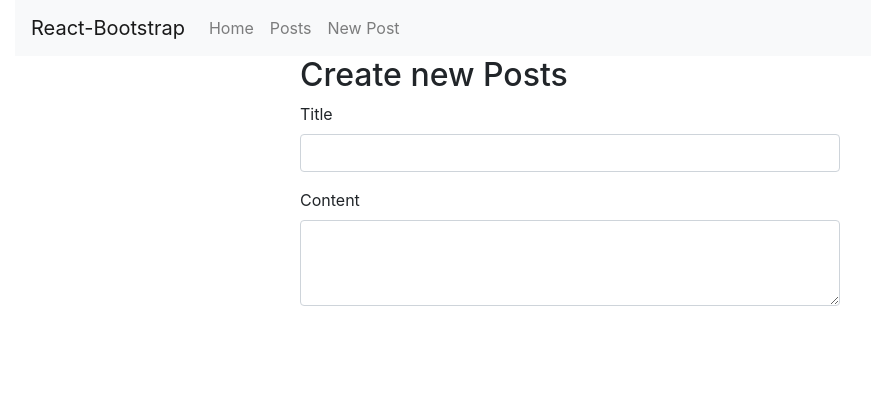
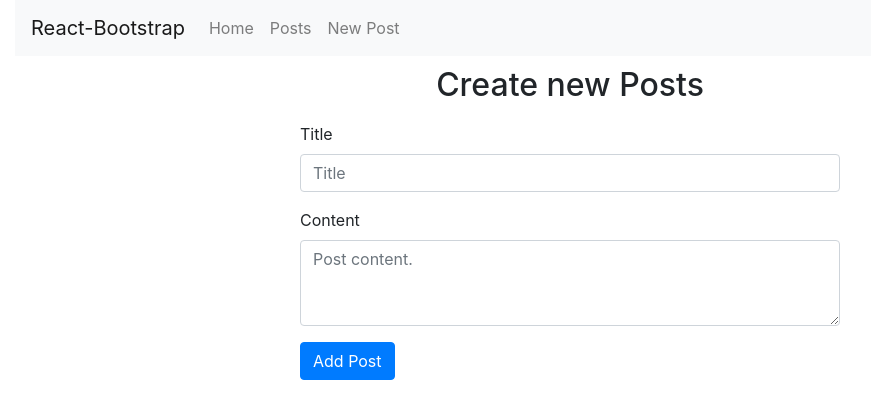
Before and after one commit to marlonfsolis/React_Authentication, a React (Create React App) app: page /posts/new in a window 1280 px wide. Shown: the top 418 px of the page, without its empty margins (70-941 px from the left). Built offline with nearby package versions, Linux system fonts and the light colour scheme.

Commit message:
Posts card list not finish.

```diff
--- a/package.json
+++ b/package.json
@@ -11,6 +11,7 @@
     "react": "^16.12.0",
     "react-bootstrap": "^1.0.0-beta.16",
     "react-dom": "^16.12.0",
+    "react-hook-form": "^4.8.2",
     "react-redux": "^7.1.3",
     "react-router": "^5.1.2",
     "react-router-dom": "^5.1.2",
--- a/src/App.css
+++ b/src/App.css
@@ -2,37 +2,8 @@
   text-align: center;
 }
 
-.App-logo {
-  height: 40vmin;
-  pointer-events: none;
+.page-title {
+  text-align: center;
+  padding-top: 10px;
+  padding-bottom: 10px;
 }
-
-@media (prefers-reduced-motion: no-preference) {
-  .App-logo {
-    animation: App-logo-spin infinite 20s linear;
-  }
-}
-
-.App-header {
-  background-color: #282c34;
-  min-height: 100vh;
-  display: flex;
-  flex-direction: column;
-  align-items: center;
-  justify-content: center;
-  font-size: calc(10px + 2vmin);
-  color: white;
-}
-
-.App-link {
-  color: #61dafb;
-}
-
-@keyframes App-logo-spin {
-  from {
-    transform: rotate(0deg);
-  }
-  to {
-    transform: rotate(360deg);
-  }
-}
--- /dev/null
+++ b/src/components/PostCard/PostCard.component.js
@@ -0,0 +1,16 @@
+import React from "react";
+import { Card, Button } from "react-bootstrap";
+
+export default function PostCard(props) {
+   return (
+      <div>
+         <Card style={{ width: "18rem" }}>
+            <Card.Body>
+               <Card.Title>{props.title}</Card.Title>
+               <Card.Text>{props.content}</Card.Text>
+               <Button variant="primary">Delete</Button>
+            </Card.Body>
+         </Card>
+      </div>
+   );
+}
--- /dev/null
+++ b/src/components/PostDetailForm/PostDetailForm.component.js
@@ -0,0 +1,27 @@
+import React from "react";
+import { useForm } from "react-hook-form";
+import { Form, Button } from "react-bootstrap";
+
+export default function PostDetailForm(props) {
+    const { register, handleSubmit } = useForm();
+
+    const onAddPost = (post) => {
+        props.onAddPost(post);
+    };
+
+   return (
+      <div>
+         <Form onSubmit={handleSubmit(onAddPost)}>
+            <Form.Group>
+               <Form.Label>Title</Form.Label>
+               <Form.Control type="text" placeholder="Title" name="title" ref={register({ require: true })}></Form.Control>
+            </Form.Group>
+            <Form.Group>
+               <Form.Label>Content</Form.Label>
+               <Form.Control as="textarea" rows="3" placeholder="Post content." name="content" ref={register({ require: true })}></Form.Control>
+            </Form.Group>
+            <Button type="submit">Add Post</Button>
+         </Form>
+      </div>
+   );
+}
--- /dev/null
+++ b/src/pages/Posts/PostDetail/PostDetail.page.css
@@ -0,0 +1,5 @@
+/* .page-title {
+    text-align: center;
+    padding-top: 10px;
+    padding-bottom: 10px;
+} */
--- a/src/pages/Posts/PostDetail/PostDetail.page.js
+++ b/src/pages/Posts/PostDetail/PostDetail.page.js
@@ -1,28 +1,37 @@
-import React, { Component } from 'react'
-import { Row, Col, Form } from 'react-bootstrap'
+import React, { Component } from "react";
+import { Row, Col } from "react-bootstrap";
+import "./PostDetail.page.css";
+import PostDetailForm from "../../../components/PostDetailForm/PostDetailForm.component";
+import * as postsService from '../../../services/Posts.service';
 
 export default class PostDetail extends Component {
+    constructor(props) {
+        super(props);
+
+        this.onAddPost = this.onAddPost.bind(this);
+    }
+
+   onAddPost(post) {
+      console.log(post);
+      postsService.savePost(post).then(res => {
+          console.log('saved post');
+      });
+   }
+
    render() {
       return (
          <div>
             <Row>
                <Col md={3}></Col>
                <Col md={6}>
+                  <div className="page-title">
                      <h2>Create new Posts</h2>
-                        <Form>
-                            <Form.Group>
-                                <Form.Label>Title</Form.Label>
-                                <Form.Control type="text"></Form.Control>
-                            </Form.Group>
-                            <Form.Group>
-                                <Form.Label>Content</Form.Label>
-                                <Form.Control as="textarea" rows="3"></Form.Control>
-                            </Form.Group>
-                        </Form>
+                  </div>
+                  <PostDetailForm onAddPost={this.onAddPost}></PostDetailForm>
                </Col>
                <Col md={3}></Col>
             </Row>
          </div>
-        )
+      );
    }
 }
--- /dev/null
+++ b/src/pages/Posts/Posts/Posts.page.css
@@ -0,0 +1,4 @@
+.card-list {
+    display: flex;
+
+}
--- a/src/pages/Posts/Posts/Posts.page.js
+++ b/src/pages/Posts/Posts/Posts.page.js
@@ -1,41 +1,68 @@
-import React, { Component } from 'react'
-import PropTypes from 'prop-types'
-import axios from '../../../axios-main';
-import {connect} from 'react-redux';
-import {storePosts} from '../../../store/actions/posts.action';
+import React, { Component } from "react";
+import PropTypes from "prop-types";
+import { connect } from "react-redux";
+import { storePosts } from "../../../store/actions/posts.action";
+import * as postsService from "../../../services/Posts.service";
+import PostCard from "../../../components/PostCard/PostCard.component";
+import { Row, Col } from "react-bootstrap";
+import './Posts.page.css';
 
 class Posts extends Component {
    static propTypes = {
       posts: PropTypes.array,
       selectedPostId: PropTypes.number
-    }
-
+   };
 
    componentDidMount() {
-        axios.get('/posts.json')
-        .then((res) => {
-            console.log(res);
+      postsService.getPosts().then(posts => {
+         this.props.onStorePosts(posts);
       });
    }
 
+   getPostCards() {
+      const posts = this.props.posts;
+      if (!posts || (posts && posts.length === 0)) {
+         return (
+            <div>
+               <p>There are no posts to show.</p>
+            </div>
+         );
+      }
+      return (
+         <div>
+            {posts.map(p => {
+               return <PostCard key={p.key} title={p.title} content={p.content}></PostCard>;
+            })}
+         </div>
+      );
+   }
 
    render() {
       return (
          <div>
-                <p>Post list</p>
+            <Row>
+               <Col md={2}></Col>
+               <Col md={8}>
+                  <div className="page-title">
+                     <h2>Post List</h2>
                   </div>
-        )
+                  <div className="card-list">{this.getPostCards()}</div>
+               </Col>
+               <Col md={2}></Col>
+            </Row>
+         </div>
+      );
    }
-};
+}
 
-const mapStateToProps = (state) => ({
+const mapStateToProps = state => ({
    posts: state.postsState.posts,
    selectedPostId: state.postsState.selectedPostId
 });
 
 const mapDispatchToProps = dispatch => {
    return {
-        onStorePosts: () => dispatch(storePosts.storePosts())
+      onStorePosts: posts => dispatch(storePosts(posts))
    };
 };
 
--- /dev/null
+++ b/src/services/Posts.service.js
@@ -0,0 +1,26 @@
+import axios from '../axios-main';
+
+export const savePost = (post) => {
+    return axios.post('posts.json', post)
+    .then(res => {
+        console.log(res);
+    });
+}
+
+
+export const getPosts = () => {
+    return axios.get('posts.json')
+    .then(res => {
+        if(res && res.data) {
+            const posts = [];
+            Object.keys(res.data).map(key => {
+                const post = {
+                    key: key,
+                    ...res.data[key]
+                };
+                posts.push(post);
+            });
+            return posts;
+        }
+    });
+};
--- a/src/store/actions/posts.action.js
+++ b/src/store/actions/posts.action.js
@@ -1,7 +1,7 @@
 import * as actionTypes from '../actionTypes';
 
 
-export const storePosts = (payload) => ({
+export const storePosts = (posts) => ({
     type: actionTypes.STORE_POSTS,
-    payload
+    posts
 });
```
Also changed, not shown: 1 other file (tests, documents, lock files or other folders). Lines whose indentation alone changed are shown as unchanged.
